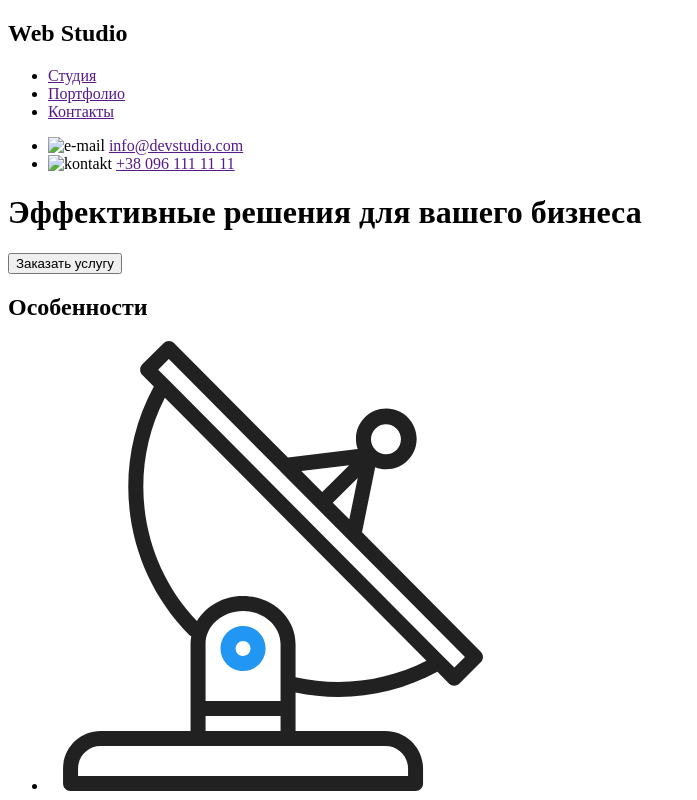
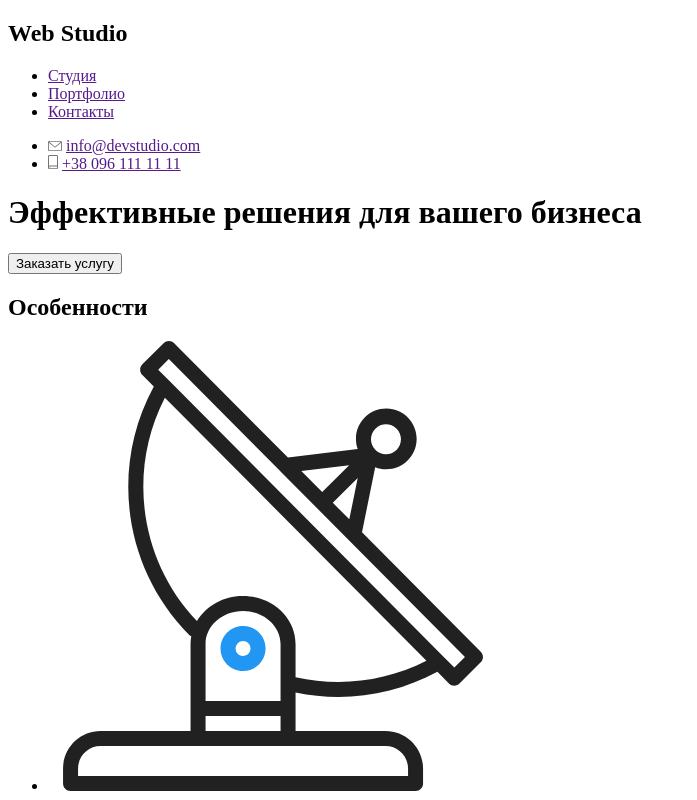
Before and after one commit to RuslanZahriadskyi/goit-markup-hw-01, a plain HTML site: page index.html in a window 1280 px wide. Shown: the top 800 px of the page, without its empty margins (0-697 px from the left). Drawn offline with Linux system fonts and the light colour scheme.

Commit message:
Исправление ошибок

```diff
--- a/index.html
+++ b/index.html
@@ -20,11 +20,11 @@
 
         <ul>
           <li>
-            <img src="./images/e-mail.svg" alt="e-mail" />
+            <img src="./images/Шапка/e-mail.svg" alt="e-mail" />
             <a href="">info@devstudio.com</a>
           </li>
           <li>
-            <img src="./images/kontakt.svg" alt="kontakt" />
+            <img src="./images/Шапка/kontakt.svg" alt="kontakt" />
             <a href="">+38 096 111 11 11</a>
           </li>
         </ul>
```
